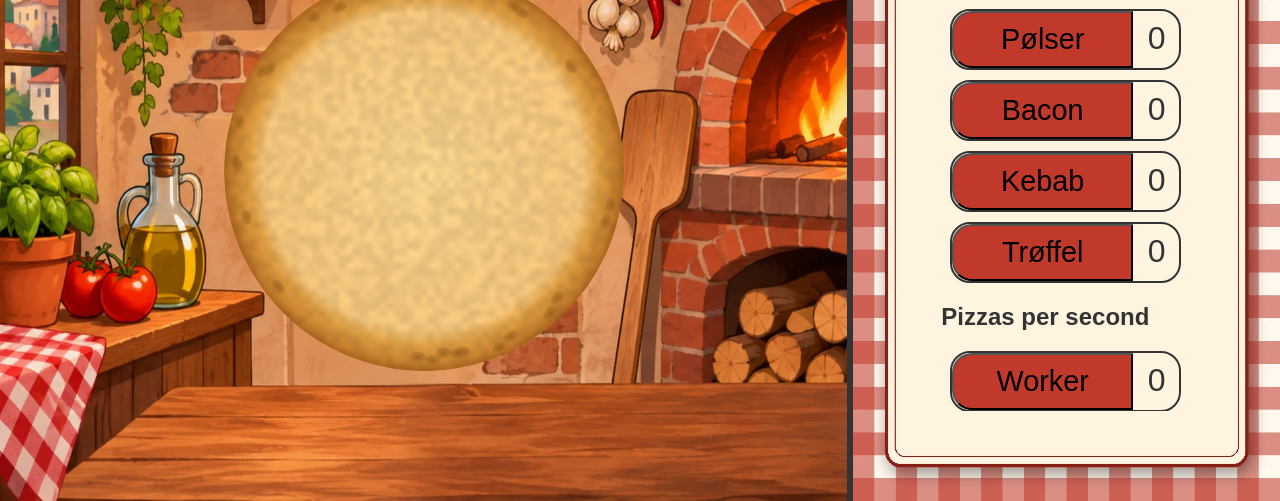
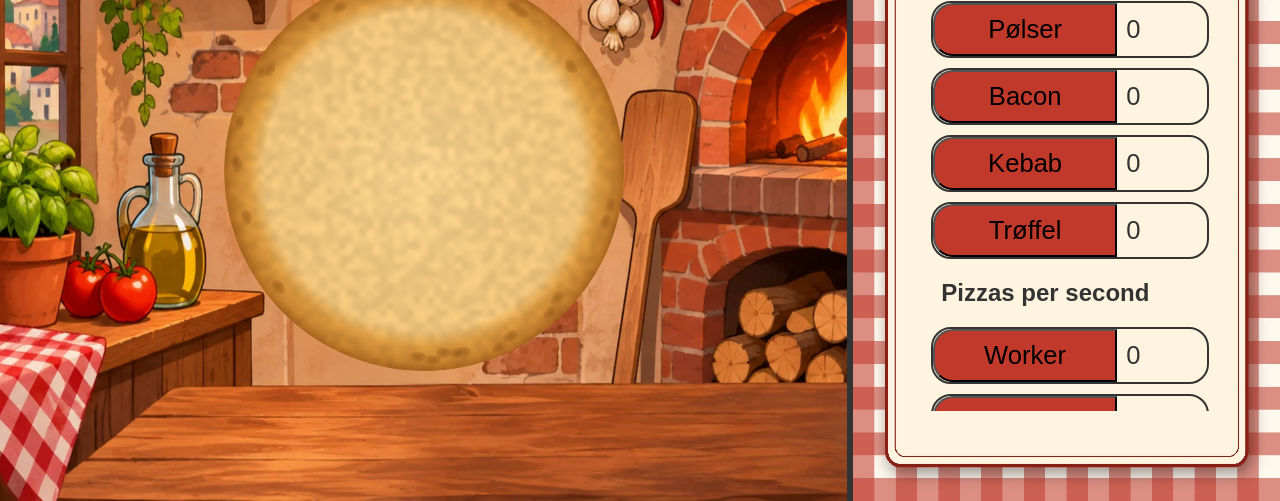
Before and after one commit to LucasHjort1/Projekt-3, a plain HTML site: page index.html in a window 1280 px wide. Shown: the part 299-800 px from the top of the page. Drawn offline with Linux system fonts and the light colour scheme.

Commit message:
menu optimization

```diff
--- a/style.css
+++ b/style.css
@@ -110,28 +110,33 @@ section p {
   list-style: none;
   align-items: center;
   justify-self: center;
-  width: 60%;
+  width: 75%;
 }
 
 .right-side ul li {
   border: 2px solid var(--text-color);
   border-radius: 20px;
   margin-top: 10px;
+  margin-left: 10px;
+  white-space: nowrap;
 }
 
 .right-side ul li button {
   padding: 10px;
-  font-size: 1.8rem;
-  width: 80%;
+  font-size: 2vw;
+  width: 67%;
   border-top-left-radius: 20px;
   border-bottom-left-radius: 20px;
   text-wrap: nowrap;
+  min-width: fit-content;
   cursor: pointer;
 }
 
 .right-side ul li span {
-  font-size: 2rem;
-  padding: 10px;
+  font-size: 2vw;
+  margin: auto;
+  text-align: center;
+  padding-left: 5px;
 }
 
 .affordable {
```
